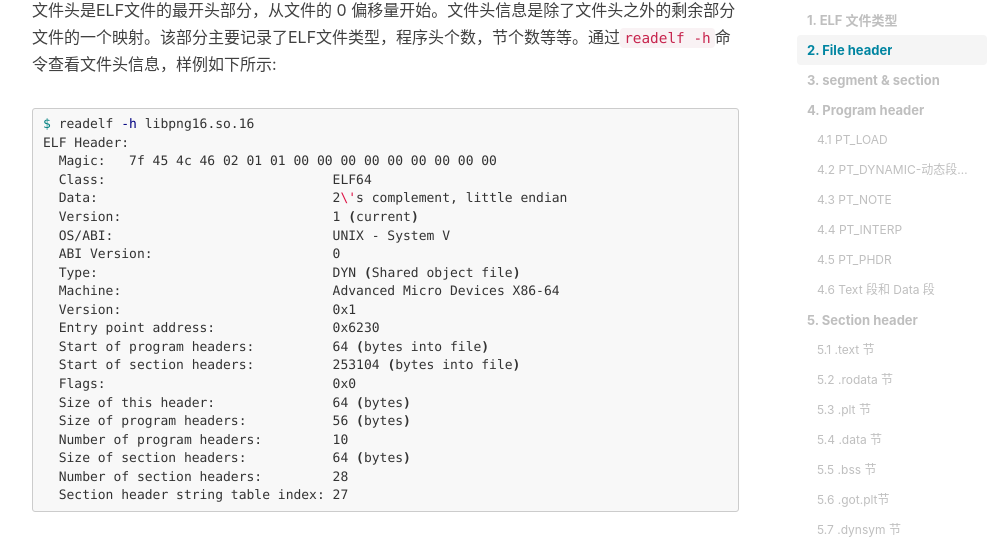
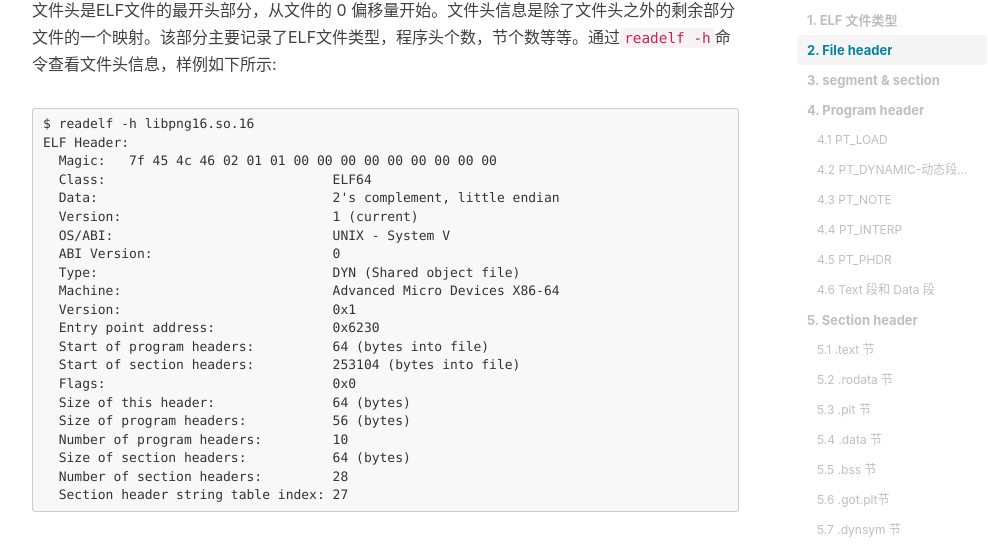
Before and after one commit to greagen/greagen.github.io, a Jekyll site: the page built from _posts/2020-05-21-ELF-Format.md, in a window 1280 px wide and 900 px high, scrolled down 1590 px. Shown: the part 144-688 px from the top of the window, without its empty margins (233-1221 px from the left). Built offline with Jekyll 4.4.1, drawn with Linux system fonts in a browser that asks for light colours; nearby versions of some CDN libraries; comment, search, counter and statistics services are not loaded.

Commit message:
fix \' error

````diff
--- a/_posts/2020-05-21-ELF-Format.md
+++ b/_posts/2020-05-21-ELF-Format.md
@@ -47,12 +47,12 @@ ELF文件可以被标记为以下几种类型：
 
 文件头是ELF文件的最开头部分，从文件的 0 偏移量开始。文件头信息是除了文件头之外的剩余部分文件的一个映射。该部分主要记录了ELF文件类型，程序头个数，节个数等等。通过`readelf -h`命令查看文件头信息，样例如下所示:
 
-```shell
+```
 $ readelf -h libpng16.so.16
 ELF Header:
   Magic:   7f 45 4c 46 02 01 01 00 00 00 00 00 00 00 00 00
   Class:                             ELF64
-  Data:                              2\'s complement, little endian
+  Data:                              2's complement, little endian
   Version:                           1 (current)
   OS/ABI:                            UNIX - System V
   ABI Version:                       0
````
